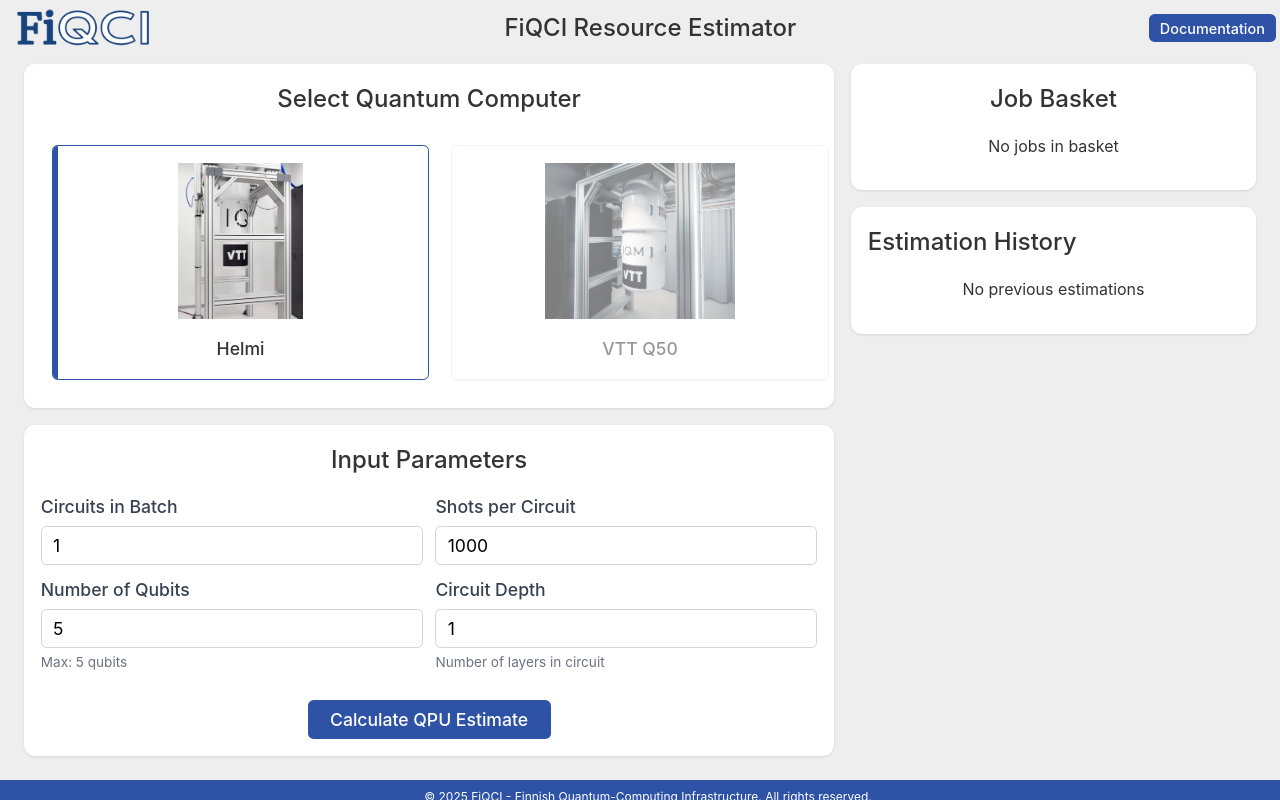
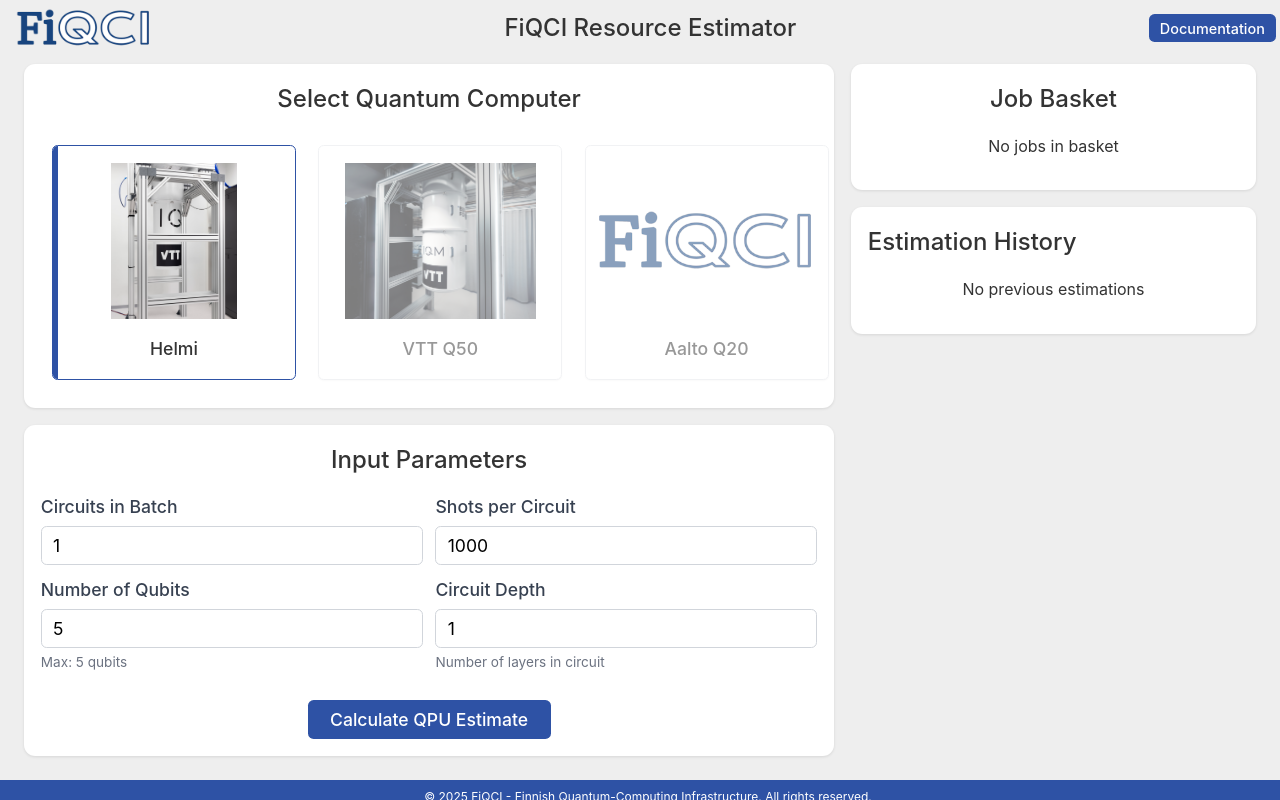
Before and after one commit to FiQCI/resource-estimator, a React (Vite) app: page / in a window 1280 px wide. Built offline with nearby package versions, Linux system fonts and the light colour scheme.

Commit message:
Add Aalto Q20 to device selector, disable depth for non-Helmi Devices

```diff
--- a/src/components/DeviceSelector.jsx
+++ b/src/components/DeviceSelector.jsx
@@ -100,7 +100,7 @@
 
 	const gridStyle = {
 		display: 'grid',
-		gridTemplateColumns: 'repeat(2, 1fr)',
+		gridTemplateColumns: 'repeat(3, 1fr)',
 		gap: '1.4rem',
 		width: '100%',
 		margin: '0 auto',
@@ -132,6 +132,12 @@
 					isSelected={selectedDevice === 'vtt-q50'}
 					onClick={() => onDeviceSelect('vtt-q50')}
 				/>
+				<DeviceCard
+					title="Aalto Q20"
+					image="./FiQCI-logo.png"
+					isSelected={selectedDevice === 'aalto-q20'}
+					onClick={() => onDeviceSelect('aalto-q20')}
+				/>
 			</div>
 		</div>
 	);
--- a/src/components/ResourceEstimator.jsx
+++ b/src/components/ResourceEstimator.jsx
@@ -344,9 +344,9 @@
 							label="Circuit Depth"
 							value={formData.depth}
 							onChange={(value) => handleInputChange('depth', value)}
-							hint={selectedDevice === 'helmi' ? 'Number of layers in circuit' : 'Not used for VTT Q50'}
+							hint={selectedDevice === 'helmi' ? 'Number of layers in circuit' : `Not used for ${DEVICE_PARAMS[selectedDevice].name}`}
 							error={validationErrors.depth}
-							disabled={selectedDevice === 'vtt-q50'}
+							disabled={selectedDevice !== 'helmi'}
 						/>
 					</div>
 
```
